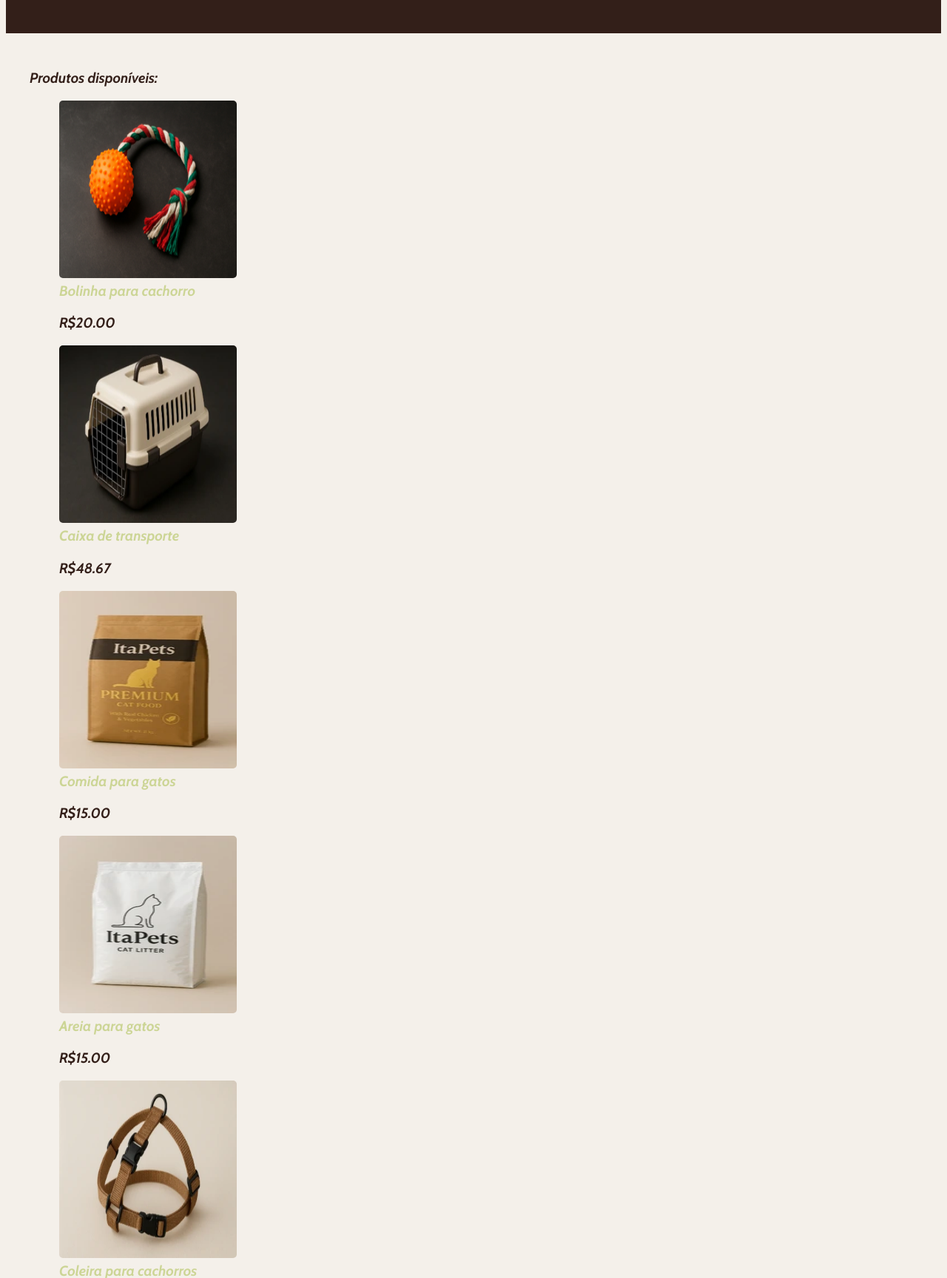
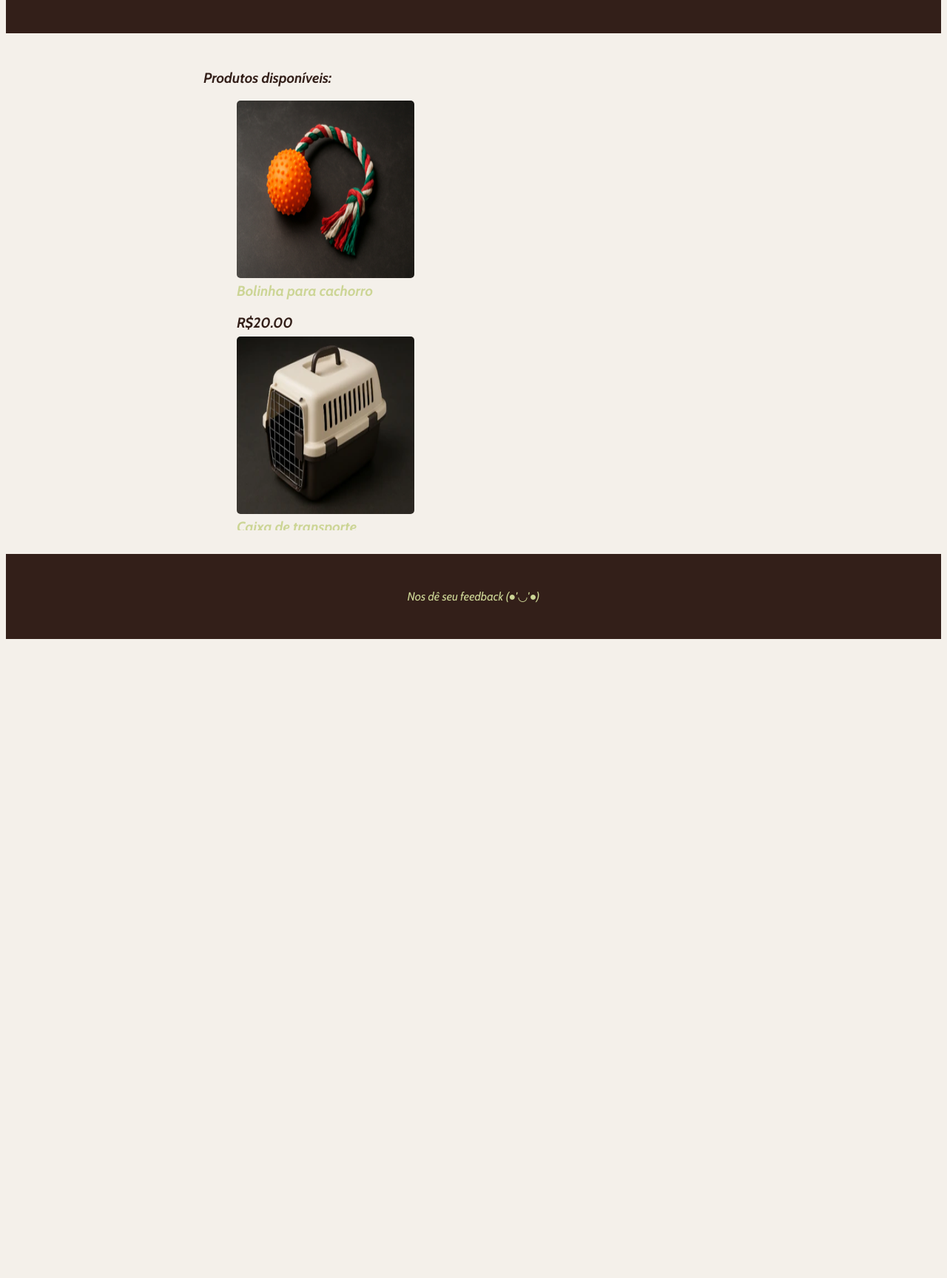
Before and after one commit to LeandroMCarv/itapets, a plain HTML site: page index.html in a window 1280 px wide. Shown: the part 163-1891 px from the top of the page at 74% size. After the commit the page ends 1035 px from the top, so only its background shows below. Drawn offline with Linux system fonts and the light colour scheme.

Commit message:
feat: criação de divs e centralizando os produtos na página principal

```diff
--- a/index.html
+++ b/index.html
@@ -19,103 +19,103 @@
         </header>
 
         <main>
-            <section>
+            <section class='FlexContainer'>
                 <h2>Produtos disponíveis:
-                    <article>
+                    <div>
                         <figure>
                             <a href="ball_toy.html"><img src="./img/ball_toy.webp" alt="Bolinha de brinquedo para cachorro"></a>
                             <figcaption> <a href="ball_toy.html">Bolinha para cachorro </a></figcaption>
                             <p><b>R$20.00</b></p>
                         </figure>
-                    </article>
+                    </div>
 
-                    <article>
+                    <div>
                         <figure>
                             <a href="box.html"><img src="./img/box.webp" alt ="Caixa de transporte para pets"></a>
                             <figcaption> <a href="box.html">Caixa de transporte</a></figcaption>
                             <p><b>R$48.67</b></p>
                         </figure>
-                    </article>
+                    </div>
 
-                    <article>
+                    <div>
                         <figure>
                             <a href="cat_food.html"><img src="./img/cat_food.webp" alt = "Ração premium para gatos com frango e vegetais"></a>
                             <figcaption> <a href="cat_food.html">Comida para gatos</a></figcaption>
                             <p><b>R$15.00</b></p>
                         </figure>
-                    </article>
+                    </div>
 
-                    <article>
+                    <div>
                         <figure>
                             <a href="cat_litter.html"><img src="./img/cat_litter.webp" alt = "Areia para gatos"></a>
                             <figcaption> <a href="cat_litter.html">Areia para gatos</a></figcaption>
                             <p><b>R$15.00</b></p>
                         </figure>
-                    </article>
+                    </div>
 
-                    <article>
+                    <div>
                         <figure>
                             <a href="dog_collar.html"><img src="./img/dog_collar.webp" alt = "Coleira para gatos"></a>
                             <figcaption> <a href="dog_collar.html">Coleira para cachorros</a></figcaption>
                             <p><b>R$73.99</b></p>
                         </figure>
-                    </article>
+                    </div>
 
-                    <article>
+                    <div>
                         <figure>
                             <a href="dog_food.html"><img src="./img/dog_food.webp" alt = "Ração premium para cachorro com frango e vegetais"></a>
                             <figcaption> <a href="dog_food.html">Comida para cachorros</a></figcaption>
                             <p><b>R$15.00</b></p>
                         </figure>
-                    </article>
+                    </div>
 
-                    <article>
+                    <div>
                         <figure>
                             <a href="frisbe.html"><img src="./img/Frisbe.webp" alt = "Frisbe de brinquedo para cachorros"></a>
                             <figcaption> <a href="frisbe.html">Frisbe</a></figcaption>
                             <p><b>R$14.77</b></p>
                         </figure>
-                    </article>
+                    </div>
 
-                    <article>
+                    <div>
                         <figure>
                             <a href="water_fountain.html"><img src="./img/water_fountain.webp" alt = "Fonte de água para seu pet"></a>
                             <figcaption> <a href="water_fountain.html">Fonte de água</a></figcaption>
                             <p><b>R$15.21</b></p>
                         </figure>
-                    </article>
+                    </div>
 
-                    <article>
+                    <div>
                         <figure>
                             <a href="bowl.html"><img src="./img/bowl.webp" alt="Tigela para pôr comida para seus pets"></a>
                             <figcaption> <a href="bowl.html">Tigela para ração</a></figcaption>
                             <p><b>R$7.91</b></p>
                         </figure>
-                    </article>
+                    </div>
 
-                    <article>
+                    <div>
                         <figure>
                             <a href="HepVet.html"><img src="./img/HepVet.webp" alt = "Suplementos de vitaminas para pets"></a>
                             <figcaption> <a href="HepVet.html">Vitaminas para pets</a></figcaption>
                             <p><b>R$43.07</b></p>
                         </figure>
-                    </article>
+                    </div>
 
-                    <article>
+                    <div>
                         <figure>
                             <a href="pet_costume.html"><img src="./img/pet_costume.webp" alt = "Fantasia de dinossauro para cachorro"></a>
                             <figcaption> <a href="pet_costume.html">Fantasia para cachorro</a></figcaption>
                             <p><b>R$49.99</b></p>
                         </figure>
-                    </article>
+                    </div>
 
-                    <article>
+                    <div>
                         <figure>
                             <a href="bed.html"><img src="./img/bed.webp" alt = "Cama para seu pet"></a>
                             <figcaption> <a href="bed.html">Cama para pets</a></figcaption>
                             <p><b>R$74.60</b></p>
                         </figure>
-                    </article>
+                    </div>
 
                 </h2>
             </section>
--- a/style.css
+++ b/style.css
@@ -83,3 +83,21 @@ a{
     text-decoration: none;
     color: #CCD595;
 }
+
+.FlexContainer {
+    display: flex;
+    flex-wrap: wrap;
+    justify-content: center;
+    align-items: flex-start;
+    align-content: flex-start;
+    width: 65%;
+    height: 80vh;
+    overflow: auto;
+    flex-direction: row;
+}
+
+.FlexContainer div {
+    width: 300px;
+    height: 300px;
+    margin: 5px;
+}
```
